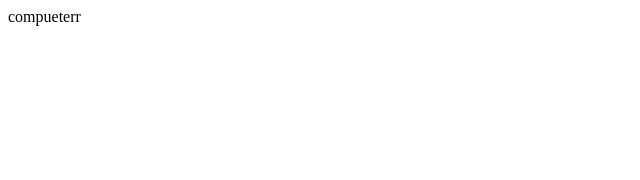
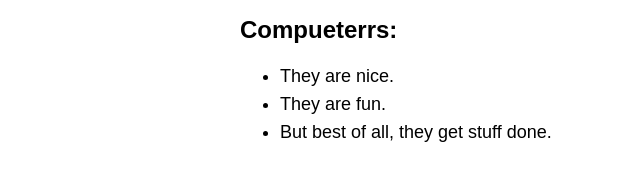
Before and after one commit to Nakhr11n/nakhr11n.github.io, a plain HTML site: page index.html in a window 1280 px wide. Shown: the whole page, without its empty margins (0-640 px from the left). Drawn offline with nearby package versions, Linux system fonts and the light colour scheme.

Commit message:
something small

```diff
--- a/index.html
+++ b/index.html
@@ -1 +1,21 @@
-compueterr
+<!DOCTYPE html>
+<html lang='en-gb' >
+    <head >
+        <meta charset='UTF-8'>
+        <meta name='viewport' content='width=device-width, initial-scale=1'>
+
+        <title>Compueterr</title>
+
+        <link rel="stylesheet" href="https://raw.githubusercontent.com/csstools/normalize.css/main/normalize.css">
+        <link rel="stylesheet" href="style.css">
+    </head>
+    <body>
+        <h1>Compueterrs:</h1>
+
+        <ul>
+            <li>They are nice.</li>
+            <li>They are fun.</li>
+            <li>But best of all, they get stuff done.</li>
+        </ul>
+    </body>
+</html>
--- /dev/null
+++ b/style.css
@@ -0,0 +1,12 @@
+body {
+  font-family: sans-serif;
+  max-width: 800px;
+  margin: auto auto;
+  font-size: 18px;
+  line-height: 28px;
+}
+
+h1 {
+  font-size: 24px;
+  font-weight: bold;
+}
```
